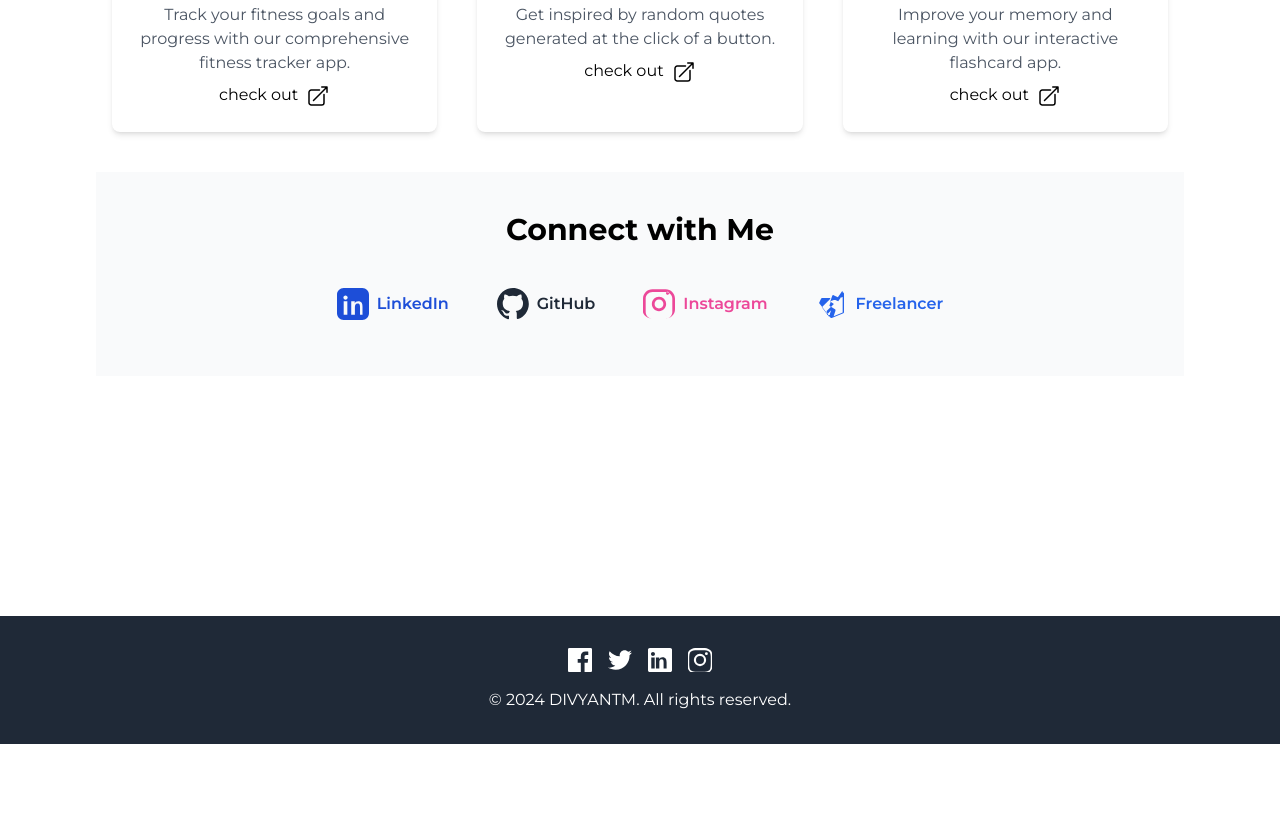
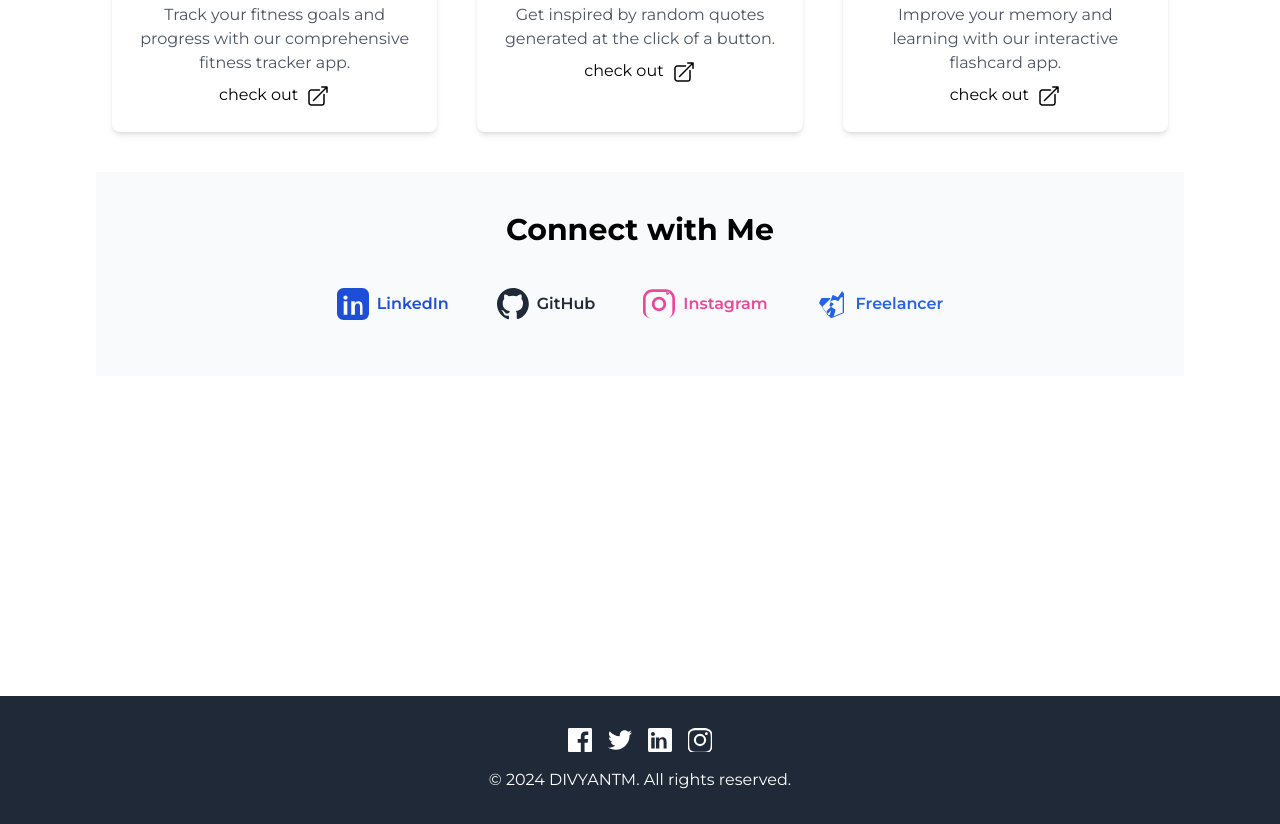
Before and after one commit to DivyanTM/potfolio-my, a website: page src/build/index.html in a window 1280 px wide. Shown: the part 5381-6205 px from the top of the page. Before the commit the page ends 6125 px from the top, so only its background shows below. Drawn offline with nearby package versions, Linux system fonts and the light colour scheme; files that its build step writes are made by us from their sources.

Commit message:
Update index.html

```diff
--- a/src/build/index.html
+++ b/src/build/index.html
@@ -364,7 +364,7 @@
           </div>
         </div>
       </section>
-      <footer class="bg-gray-800 text-white py-8 lg:mt-60 lg:-m-24">
+      <footer class="bg-gray-800 text-white py-8 lg:mt-80 lg:-m-24">
         <div class="container mx-auto text-center">
           <div class="flex justify-center space-x-4 mb-4">
             <a href="https://www.facebook.com" target="_blank" class="text-white hover:text-gray-400">
```
